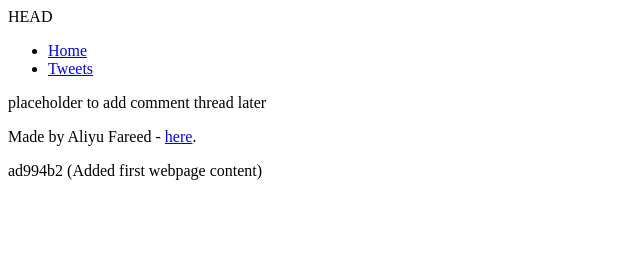
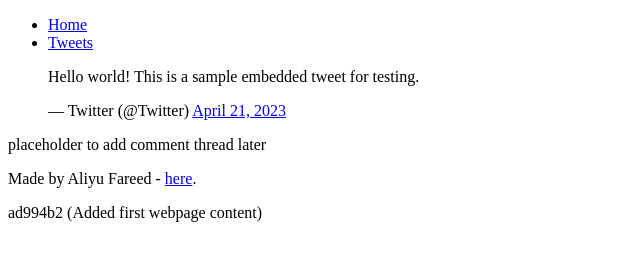
Before and after one commit to Just-phareed/My_First_Portfolio, a plain HTML site: page html_basic/tweets.html in a window 1280 px wide. Shown: the whole page, without its empty margins (0-640 px from the left). Drawn offline with Linux system fonts and the light colour scheme.

Commit message:
added embedded tweet

```diff
--- a/html_basic/tweets.html
+++ b/html_basic/tweets.html
@@ -1,13 +1,12 @@
 <!DOCTYPE html>
 <html lang="en">
 <head>
-HEAD
     <meta charset="UTF-8">
     <meta name="viewport" content="width=device-width, initial-scale=1.0">
     <title>My First Portfolio</title>
 </head>
 <body>
-     <header>
+  <header>
     <ul>
       <li><a href="index.html">Home</a></li>
       <li><a href="tweets.html">Tweets</a></li>
@@ -16,8 +15,13 @@ HEAD
 
   <main>
     <article>
-      <!-- Your embedded tweet goes here -->
-      <!-- And your link back to home -->
+      <!-- Embedded Tweet -->
+      <blockquote class="twitter-tweet">
+        <p lang="en" dir="ltr">Hello world! This is a sample embedded tweet for testing.</p>
+        &mdash; Twitter (@Twitter)
+        <a href="https://twitter.com/Twitter/status/1649191522195585025">April 21, 2023</a>
+      </blockquote>
+      <script async src="https://platform.twitter.com/widgets.js" charset="utf-8"></script>
     </article>
 
     <aside>
```
